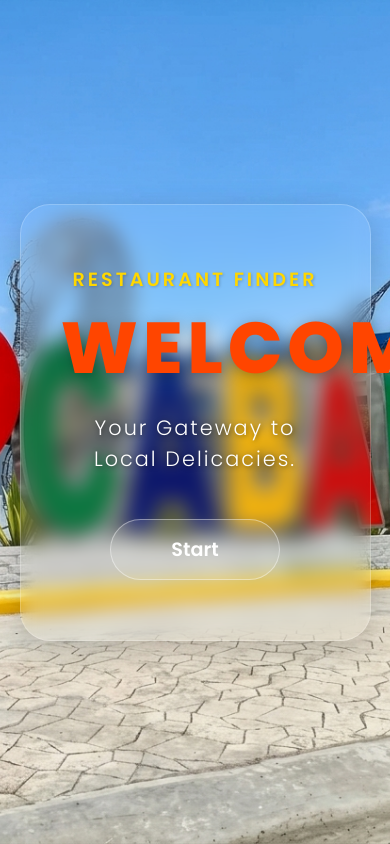
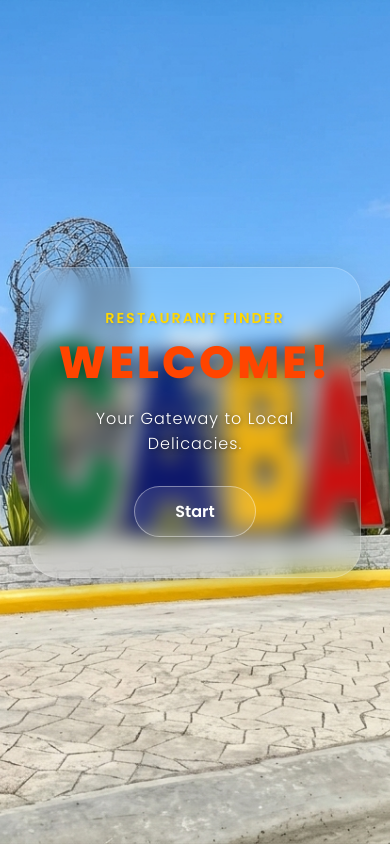
Before and after one commit to arnelabian-sys/Restaurants-Finder-Using-Expert-System, a Flask app: page / in a window 390 px wide; the page is wider, and only the part inside the window is pictured. Run offline with Flask 3, Linux system fonts and the light colour scheme.

Commit message:
Update frontpage.html

```diff
--- a/Final OOP/templates/frontpage.html
+++ b/Final OOP/templates/frontpage.html
@@ -92,6 +92,30 @@
     .start-btn:active {
         transform: scale(0.95);
     }
+    /* Mobile fix */
+    @media (max-width: 480px) {
+    .container {
+        padding: 40px 24px;
+        width: 85%;
+    }
+    h1 {
+        font-size: 2.8rem;
+        letter-spacing: 3px;
+    }
+    h2 {
+        font-size: 0.9rem;
+        letter-spacing: 2px;
+    }
+    p {
+        font-size: 1rem;
+        letter-spacing: 1px;
+        margin-bottom: 30px;
+    }
+    .start-btn {
+        padding: 12px 40px;
+        font-size: 1rem;
+    }
+}
 </style>
 
 </head>
```
